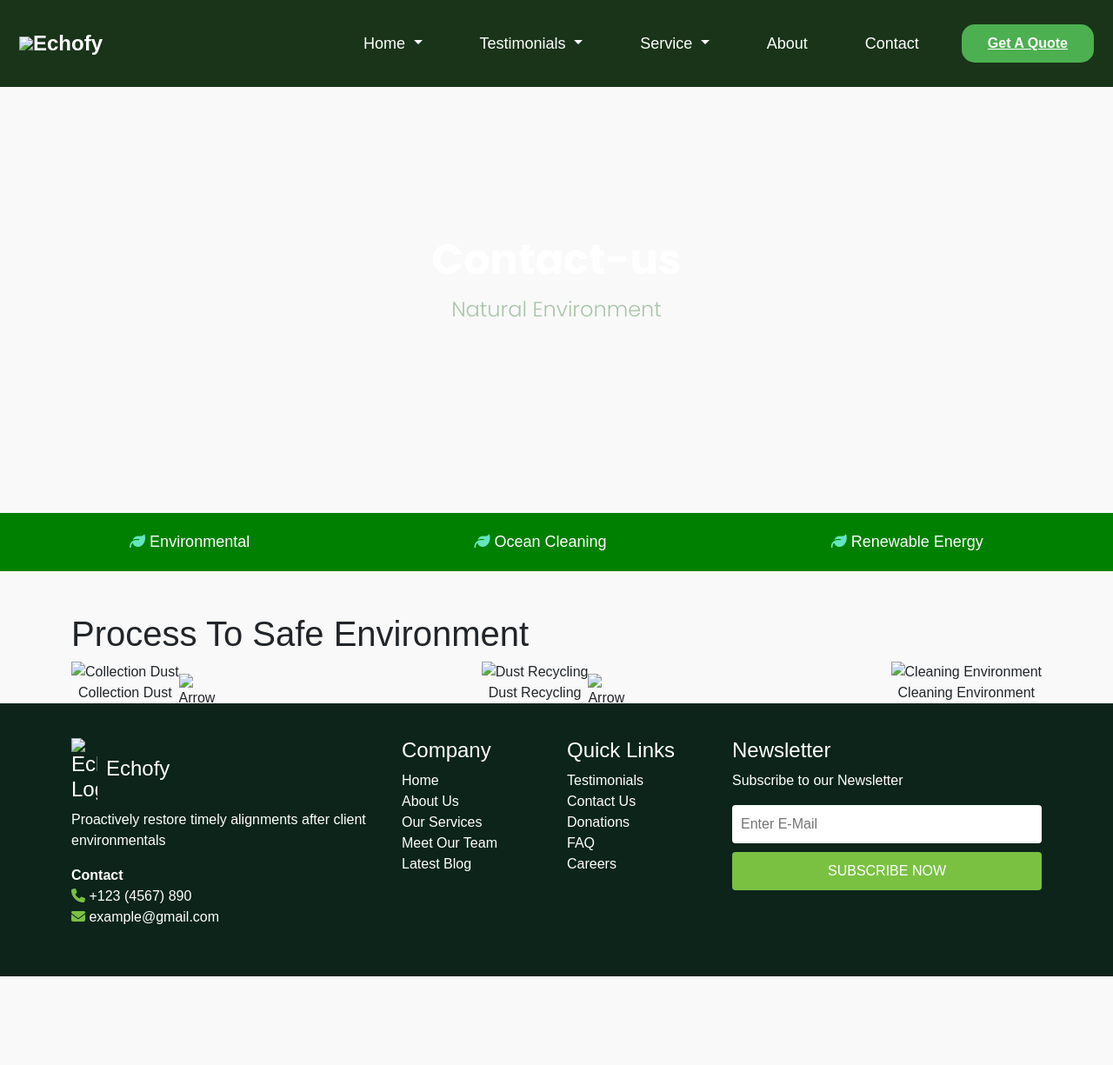
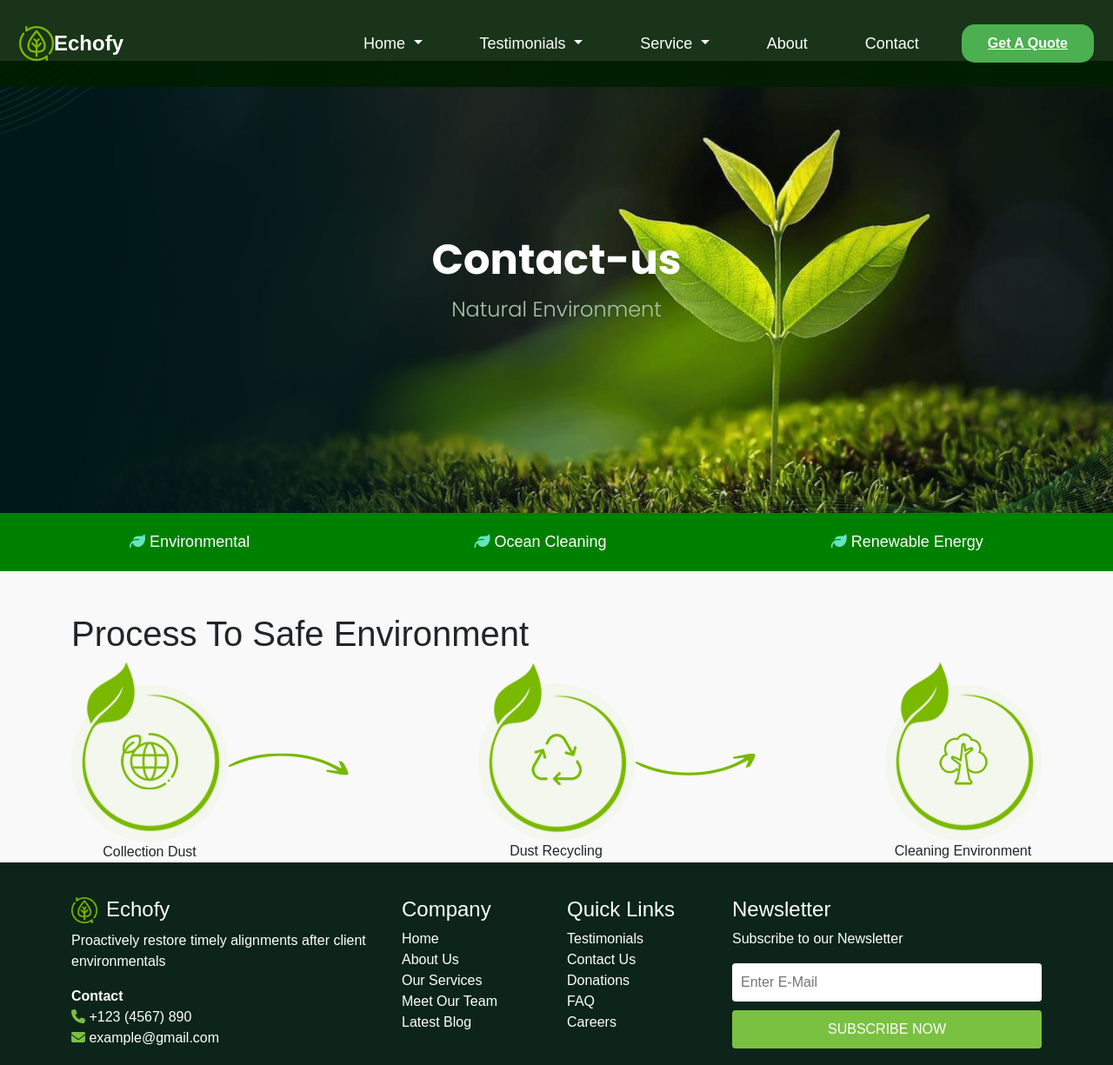
Before and after one commit to Rimsha93/echofy, a plain HTML site: page contact us.html in a window 1280 px wide. Shown: the whole page at 87% size. Before the commit the page ends 1123 px from the top, so only its background shows below. Drawn offline with nearby package versions, Linux system fonts and the light colour scheme.

Commit message:
contact us.html

```diff
--- a/contact us.html
+++ b/contact us.html
@@ -117,7 +117,7 @@
             font-family: 'Poppins', sans-serif;
             margin: 0;
             padding: 0;
-            background-image: url('images/banner-bg2.jpg');
+            background-image: url('banner-bg2.jpg');
             background-size: cover;
             background-position: center;
             color: white;
@@ -180,7 +180,7 @@
 <body>
     <nav class="navbar navbar-expand-lg">
         <div class="container-fluid">
-            <img src="images/about-icon.png">
+            <img src="about-icon.png">
             <a class="navbar-brand" href="#">Echofy</a>
             <button class="navbar-toggler" type="button" data-bs-toggle="collapse" data-bs-target="#navbarNavDropdown"
                 aria-controls="navbarNavDropdown" aria-expanded="false" aria-label="Toggle navigation">
@@ -259,25 +259,25 @@
 <div class="process-container">
     <div class="step">
         <div class="circle">
-            <img src="images/process-icon.png" alt="Collection Dust">
+            <img src="process-icon.png" alt="Collection Dust">
         </div>
         <div class="circle-title">Collection Dust</div>
         <div class="arrow">
-            <img src="images/process-arrow.png" alt="Arrow">
+            <img src="process-arrow.png" alt="Arrow">
         </div>
     </div>
     <div class="step">
         <div class="circle">
-            <img src="images/process-icon2.png" alt="Dust Recycling">
+            <img src="process-icon2.png" alt="Dust Recycling">
         </div>
         <div class="circle-title">Dust Recycling</div>
         <div class="arrow">
-            <img src="images/process-arrow2.png" alt="Arrow">
+            <img src="process-arrow2.png" alt="Arrow">
         </div>
     </div>
     <div class="step">
         <div class="circle">
-            <img src="images/process-icon3.png" alt="Cleaning Environment">
+            <img src="process-icon3.png" alt="Cleaning Environment">
         </div>
         <div class="circle-title">Cleaning Environment</div>
     </div>
@@ -291,7 +291,7 @@
       <div class="row">
         <!-- Company Info -->
         <div class="col-md-4">
-          <h4 style="color: #fff;"><img src="images/about-icon.png" alt="EchoFy Logo" style="max-width: 30px; margin-right: 10px;">Echofy</h4>
+          <h4 style="color: #fff;"><img src="about-icon.png" alt="EchoFy Logo" style="max-width: 30px; margin-right: 10px;">Echofy</h4>
           <p>Proactively restore timely alignments after client environmentals</p>
           <p>
             <strong>Contact</strong><br>
```
